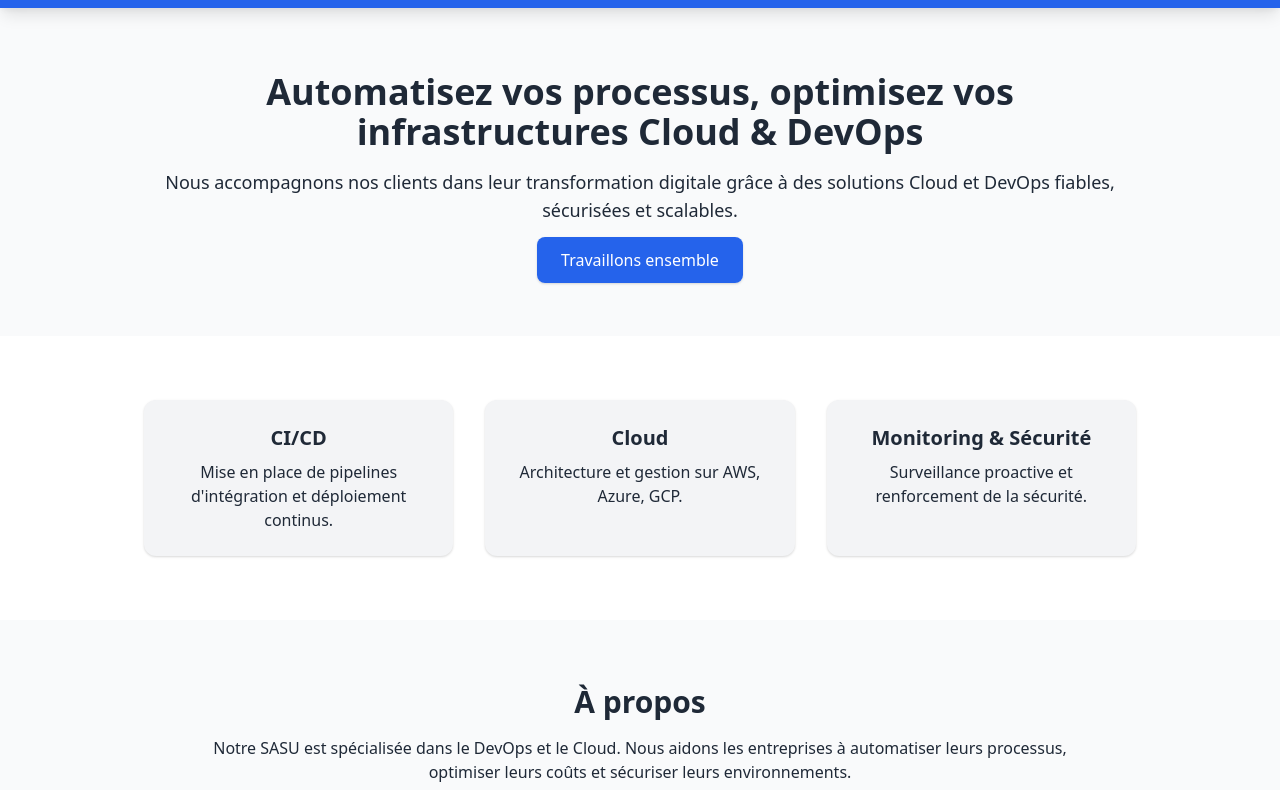
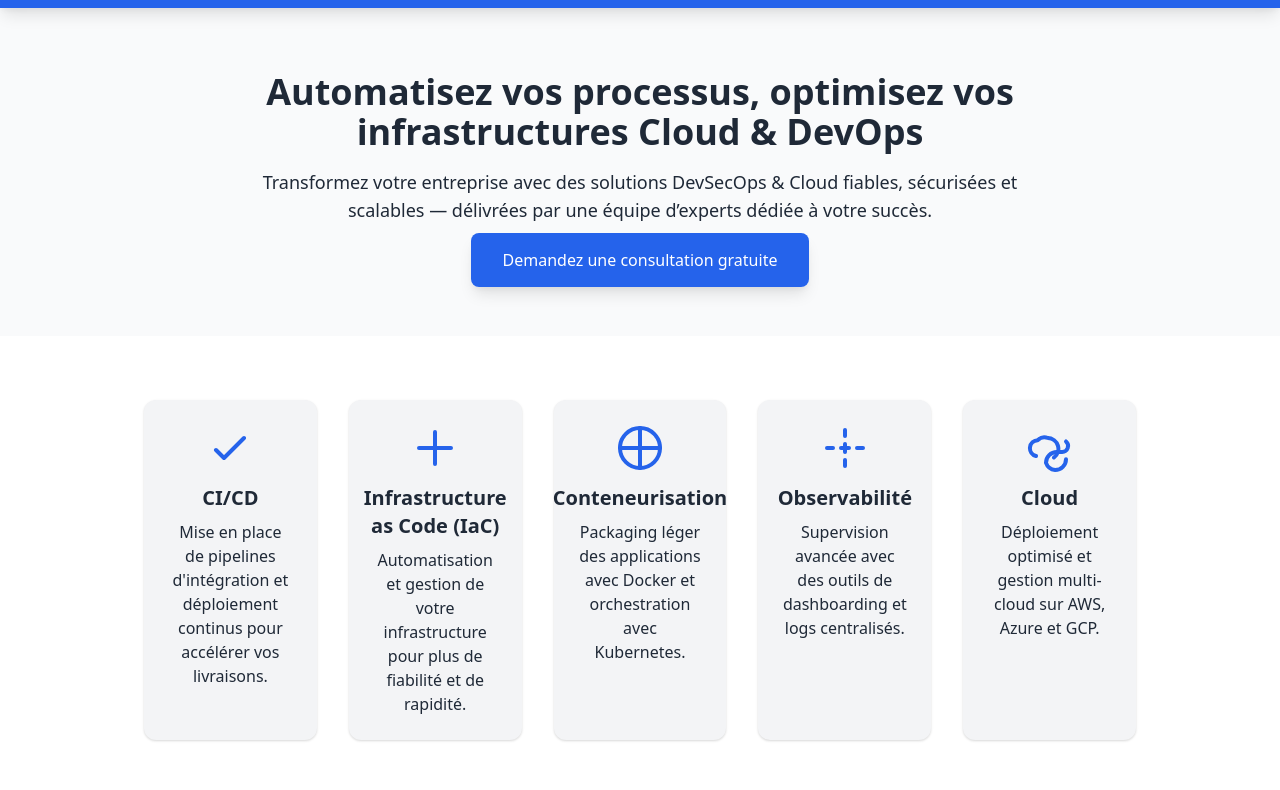
Before and after one commit to lahcenfahim/automops-services, a plain HTML site: page index.html in a window 1280 px wide. Shown: the part 72-862 px from the top of the page. Drawn offline with nearby package versions, Linux system fonts and the light colour scheme.

Commit message:
Update index

```diff
--- a/index.html
+++ b/index.html
@@ -1,17 +1,17 @@
 <!DOCTYPE html>
 <html lang="fr">
 <head>
-  <meta charset="UTF-8">
-  <meta name="viewport" content="width=device-width, initial-scale=1.0">
+  <meta charset="UTF-8" />
+  <meta name="viewport" content="width=device-width, initial-scale=1.0" />
   <title>SASU Automops-services</title>
-  <link rel="stylesheet" href="https://cdn.jsdelivr.net/npm/tailwindcss@2.2.19/dist/tailwind.min.css">
+  <link rel="stylesheet" href="https://cdn.jsdelivr.net/npm/tailwindcss@2.2.19/dist/tailwind.min.css" />
 </head>
 <body class="bg-gray-50 text-gray-800 font-sans">
 
   <!-- Header -->
   <header class="bg-blue-600 text-white py-6 shadow-lg">
     <div class="max-w-5xl mx-auto px-4 flex justify-between items-center">
-      <h1 class="text-2xl font-bold">SASU DevOps & Cloud</h1>
+      <h1 class="text-2xl font-bold">DevSecOps & Cloud</h1>
       <nav>
         <a href="#services" class="px-3 hover:underline">Services</a>
         <a href="#about" class="px-3 hover:underline">À propos</a>
@@ -23,40 +23,81 @@
   <!-- Hero Section -->
   <section class="max-w-5xl mx-auto px-4 py-16 text-center">
     <h2 class="text-4xl font-bold mb-4">Automatisez vos processus, optimisez vos infrastructures Cloud & DevOps</h2>
-    <p class="text-lg mb-6">Nous accompagnons nos clients dans leur transformation digitale grâce à des solutions Cloud et DevOps fiables, sécurisées et scalables.</p>
-    <a href="#contact" class="bg-blue-600 text-white px-6 py-3 rounded-lg shadow hover:bg-blue-700">Travaillons ensemble</a>
+    <p class="text-lg mb-6 max-w-3xl mx-auto">
+      Transformez votre entreprise avec des solutions DevSecOps & Cloud fiables, sécurisées et scalables — délivrées par une équipe d’experts dédiée à votre succès.
+    </p>
+    <a href="#contact" class="bg-blue-600 text-white px-8 py-4 rounded-lg shadow-lg hover:bg-blue-700 transition">
+      Demandez une consultation gratuite
+    </a>
   </section>
 
   <!-- Services -->
   <section id="services" class="bg-white py-16">
-    <div class="max-w-5xl mx-auto px-4 grid md:grid-cols-3 gap-8 text-center">
-      <div class="p-6 bg-gray-100 rounded-xl shadow">
+    <div class="max-w-5xl mx-auto px-4 grid md:grid-cols-5 gap-8 text-center">
+      <!-- CI/CD -->
+      <div class="p-6 bg-gray-100 rounded-xl shadow flex flex-col items-center">
+        <svg class="w-12 h-12 mb-3 text-blue-600" fill="none" stroke="currentColor" stroke-width="2" viewBox="0 0 24 24" aria-hidden="true" xmlns="http://www.w3.org/2000/svg">
+          <path stroke-linecap="round" stroke-linejoin="round" d="M5 13l4 4L19 7" />
+        </svg>
         <h3 class="text-xl font-semibold mb-2">CI/CD</h3>
-        <p>Mise en place de pipelines d'intégration et déploiement continus.</p>
+        <p>Mise en place de pipelines d'intégration et déploiement continus pour accélérer vos livraisons.</p>
       </div>
-      <div class="p-6 bg-gray-100 rounded-xl shadow">
+
+      <!-- IaC -->
+      <div class="p-6 bg-gray-100 rounded-xl shadow flex flex-col items-center">
+        <svg class="w-12 h-12 mb-3 text-blue-600" fill="none" stroke="currentColor" stroke-width="2" viewBox="0 0 24 24" aria-hidden="true" xmlns="http://www.w3.org/2000/svg">
+          <path stroke-linecap="round" stroke-linejoin="round" d="M12 4v16m8-8H4" />
+        </svg>
+        <h3 class="text-xl font-semibold mb-2">Infrastructure as Code (IaC)</h3>
+        <p>Automatisation et gestion de votre infrastructure pour plus de fiabilité et de rapidité.</p>
+      </div>
+
+      <!-- Conteneurisation -->
+      <div class="p-6 bg-gray-100 rounded-xl shadow flex flex-col items-center">
+        <svg class="w-12 h-12 mb-3 text-blue-600" fill="none" stroke="currentColor" stroke-width="2" viewBox="0 0 24 24" aria-hidden="true" xmlns="http://www.w3.org/2000/svg">
+          <circle cx="12" cy="12" r="10" stroke-width="2" stroke-linecap="round" stroke-linejoin="round"/>
+          <path d="M2 12h20" stroke-linecap="round" stroke-linejoin="round"/>
+          <path d="M12 2v20" stroke-linecap="round" stroke-linejoin="round"/>
+        </svg>
+        <h3 class="text-xl font-semibold mb-2">Conteneurisation</h3>
+        <p>Packaging léger des applications avec Docker et orchestration avec Kubernetes.</p>
+      </div>
+
+      <!-- Observabilité -->
+      <div class="p-6 bg-gray-100 rounded-xl shadow flex flex-col items-center">
+        <svg class="w-12 h-12 mb-3 text-blue-600" fill="none" stroke="currentColor" stroke-width="2" viewBox="0 0 24 24" aria-hidden="true" xmlns="http://www.w3.org/2000/svg">
+          <path d="M3 12h3m4 0h4m4 0h3M12 3v3m0 4v4m0 4v3" stroke-linecap="round" stroke-linejoin="round"/>
+        </svg>
+        <h3 class="text-xl font-semibold mb-2">Observabilité</h3>
+        <p>Supervision avancée avec des outils de dashboarding et logs centralisés.</p>
+      </div>
+
+      <!-- Cloud -->
+      <div class="p-6 bg-gray-100 rounded-xl shadow flex flex-col items-center">
+        <svg class="w-12 h-12 mb-3 text-blue-600" fill="none" stroke="currentColor" stroke-width="2" viewBox="0 0 24 24" aria-hidden="true" xmlns="http://www.w3.org/2000/svg">
+          <path d="M20 17.58A5.42 5.42 0 0114.58 23 5.42 5.42 0 0110 19.41a5.42 5.42 0 015.41-5.41H18a3 3 0 002-5.27" stroke-linecap="round" stroke-linejoin="round"/>
+          <path d="M5 16a4 4 0 01.88-7.88A4.64 4.64 0 0111 7a5.41 5.41 0 013 9.75" stroke-linecap="round" stroke-linejoin="round"/>
+        </svg>
         <h3 class="text-xl font-semibold mb-2">Cloud</h3>
-        <p>Architecture et gestion sur AWS, Azure, GCP.</p>
-      </div>
-      <div class="p-6 bg-gray-100 rounded-xl shadow">
-        <h3 class="text-xl font-semibold mb-2">Monitoring & Sécurité</h3>
-        <p>Surveillance proactive et renforcement de la sécurité.</p>
+        <p>Déploiement optimisé et gestion multi-cloud sur AWS, Azure et GCP.</p>
       </div>
     </div>
   </section>
 
   <!-- About -->
   <section id="about" class="max-w-4xl mx-auto px-4 py-16 text-center">
-    <h2 class="text-3xl font-bold mb-4">À propos</h2>
-    <p>Notre SASU est spécialisée dans le DevOps et le Cloud. Nous aidons les entreprises à automatiser leurs processus, optimiser leurs coûts et sécuriser leurs environnements.</p>
+    <h2 class="text-3xl font-bold mb-6">À propos</h2>
+    <p class="mb-6">
+      Avec plus de 10 ans d'expérience dans le DevSecOps et le Cloud, nous aidons les entreprises à automatiser leurs processus, optimiser leurs coûts et sécuriser leurs environnements.
+    </p>
   </section>
 
   <!-- Contact -->
   <section id="contact" class="bg-blue-600 text-white py-16">
     <div class="max-w-3xl mx-auto px-4 text-center">
       <h2 class="text-3xl font-bold mb-4">Contactez-nous</h2>
-      <p class="mb-6">Parlons de vos projets DevOps & Cloud.</p>
-      <a href="mailto:contact@automops-services.com" class="bg-white text-blue-600 px-6 py-3 rounded-lg shadow hover:bg-gray-100">
+      <p class="mb-6">Parlons de vos projets DevSecOps & Cloud.</p>
+      <a href="mailto:contact@automops-services.com" class="bg-white text-blue-600 px-6 py-3 rounded-lg shadow hover:bg-gray-100 transition">
         contact@automops-services.fr
       </a>
     </div>
```
